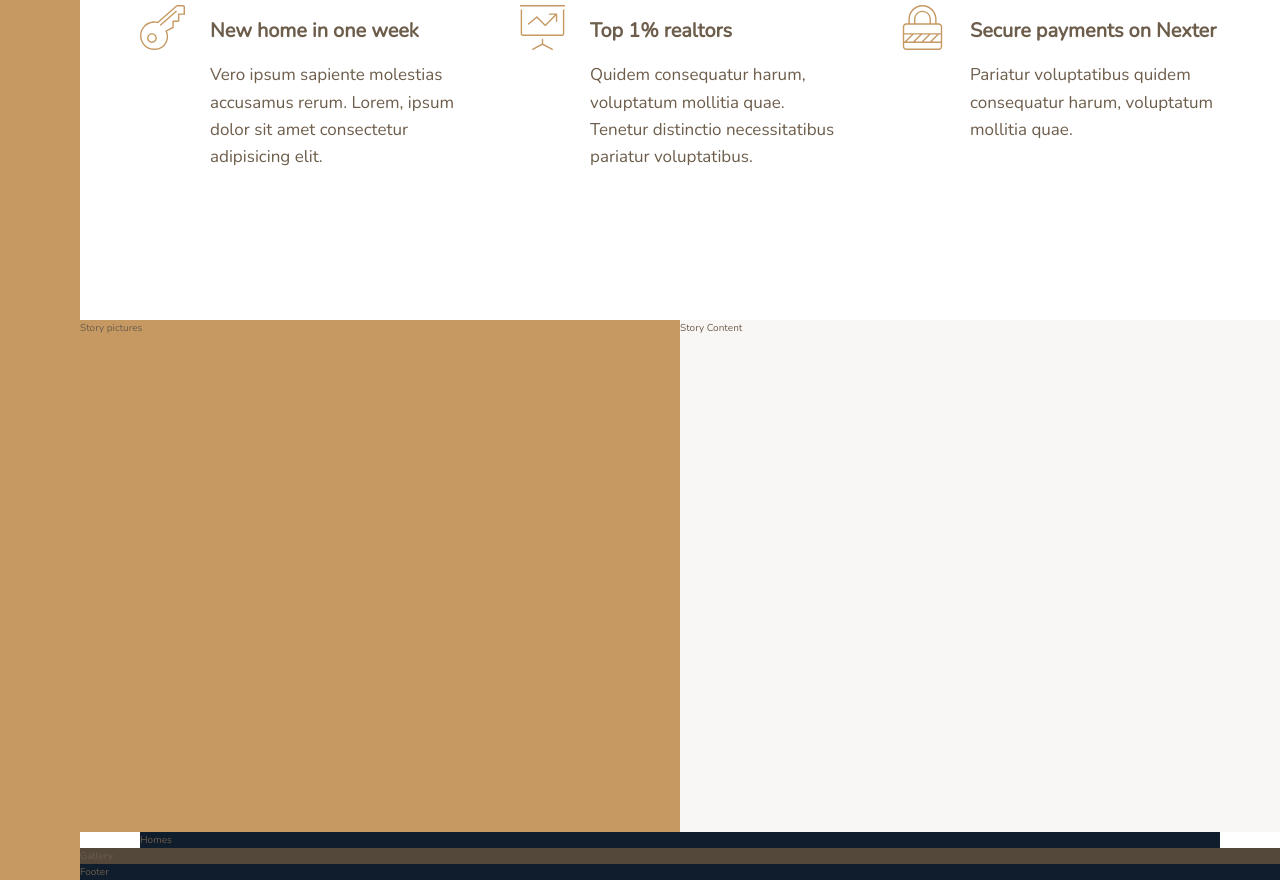
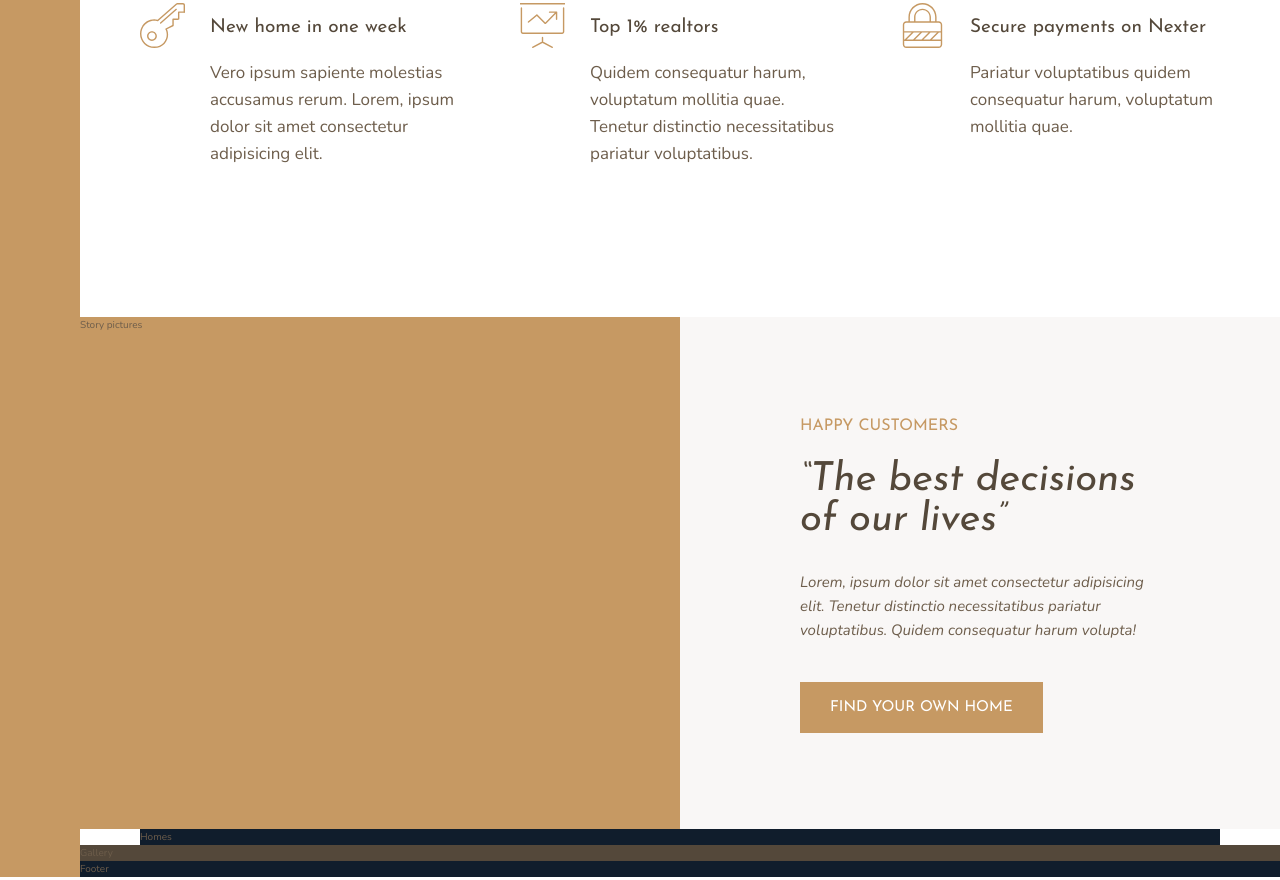
Before and after one commit to karimshalapy/nexter, a website: page index.html in a window 1280 px wide. Shown: the part 991-1871 px from the top of the page. Drawn offline with nearby package versions, Linux system fonts and the light colour scheme.

Commit message:
add story content and styling

```diff
--- a/index.html
+++ b/index.html
@@ -96,7 +96,15 @@
     <!--Story section start-->
     <div class="story__pictures">Story pictures</div>
 
-    <section class="story__content">Story Content</section>
+    <section class="story__content">
+        <h2 class="heading-3 mb-sm">Happy customers</h2>
+        <h3 class="heading-2 heading-2--dark mb-md">&ldquo;The best decisions of our lives&rdquo;</h3>
+        <p class="story__content-text">
+            Lorem, ipsum dolor sit amet consectetur adipisicing elit. Tenetur distinctio necessitatibus pariatur
+            voluptatibus. Quidem consequatur harum volupta!
+        </p>
+        <button class="btn">find your own home</button>
+    </section>
     <!--Story section end-->
 
 
--- a/sass/_base.scss
+++ b/sass/_base.scss
@@ -10,9 +10,14 @@ $color-grey-light-2: #aaa;
 $color-grey-dark-1: #54483A;
 $color-grey-dark-2: #6D5D4B;
 
+$color-white: #fff;
+$color-black: #000;
 // FONT VARIABLES
 $font-primary: 'Nunito', sans-serif;
 $font-display: 'Josefin Sans', sans-serif;
+
+//TRANSITION
+$transition: all .2s;
 
 //Global Reset
 *,
@@ -64,3 +69,26 @@ input {
     grid-template-rows: 80vh auto 40vw repeat(4, auto);
     grid-template-columns: [sidebar-start] 8rem [sidebar-end full_bleed-start] minmax(6rem, 1fr) [center-start] repeat(8, [col-start] minmax(min-content, 14rem) [col-end] ) [center-end] minmax(6rem, 1fr) [full_bleed-end];
 }
+//UTILITY
+.mb-sm { margin-bottom: 2rem !important;}
+.mb-md { margin-bottom: 3rem !important;}
+.mb-lg { margin-bottom: 4rem !important;}
+.mb-hg { margin-bottom: 8rem !important;}
+
+
+//button elements
+.btn {
+    color: $color-white;
+    background-color: $color-primary;
+    font-family: $font-display;
+    font-size: 1.5rem;
+    font-weight: 400;
+    line-height: 1;
+    text-transform: uppercase;
+    padding: 1.2em 2em;
+    transition: $transition;
+
+    &:hover {
+        background-color: $color-primary-dark;
+    }
+}
--- a/sass/_story.scss
+++ b/sass/_story.scss
@@ -6,5 +6,14 @@
     &__content {
         background-color: $color-grey-light-1;
         grid-column: span 5/full_bleed-end;
+        padding: 6rem 20%;
+        display: grid;
+        align-content: center;
+        justify-items: start;
+        &-text {
+            font-size: 1.5rem;
+            font-style: italic;
+            margin-bottom: 4rem;
+        }
     }
 }
--- a/sass/_typography.scss
+++ b/sass/_typography.scss
@@ -4,24 +4,33 @@ body {
     font-weight: 300;
     line-height: 1.6;
 }
+
 %heading-style {
     font-family: $font-display;
     font-weight: 400;
 }
-heading-1 {
-    @extend %heading-style;
-}
-heading-2 {
-    @extend %heading-style;
-
-}
-heading-3 {
-    @extend %heading-style;
-
-}
-heading-4 {
-    @extend %heading-style;
-    font-size: 1.9rem;
+@mixin dark_and_white_variants {
     &--light { color: $color-grey-light-1; }
     &--dark { color: $color-grey-dark-1; }
 }
+.heading-1 {
+    @extend %heading-style;
+}
+.heading-2 {
+    @extend %heading-style;
+    font-size: 4rem;
+    font-style: italic;
+    line-height: 1;
+    @include dark_and_white_variants;
+}
+.heading-3 {
+    @extend %heading-style;
+    font-size: 1.6rem;
+    color: $color-primary;
+    text-transform: uppercase
+}
+.heading-4 {
+    @extend %heading-style;
+    font-size: 1.9rem;
+    @include dark_and_white_variants;
+}
```
Also changed, not shown: img/text.txt (deleted, +0 -18 lines), css/main.css.
